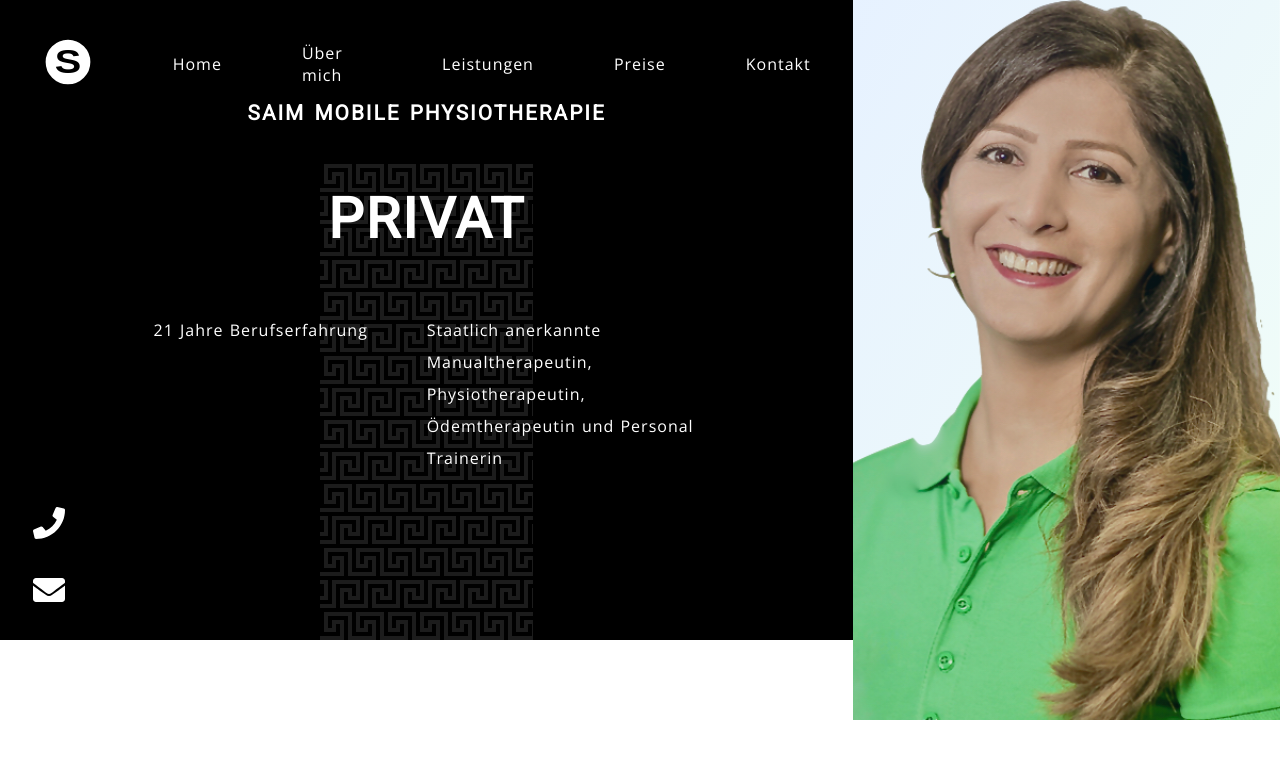
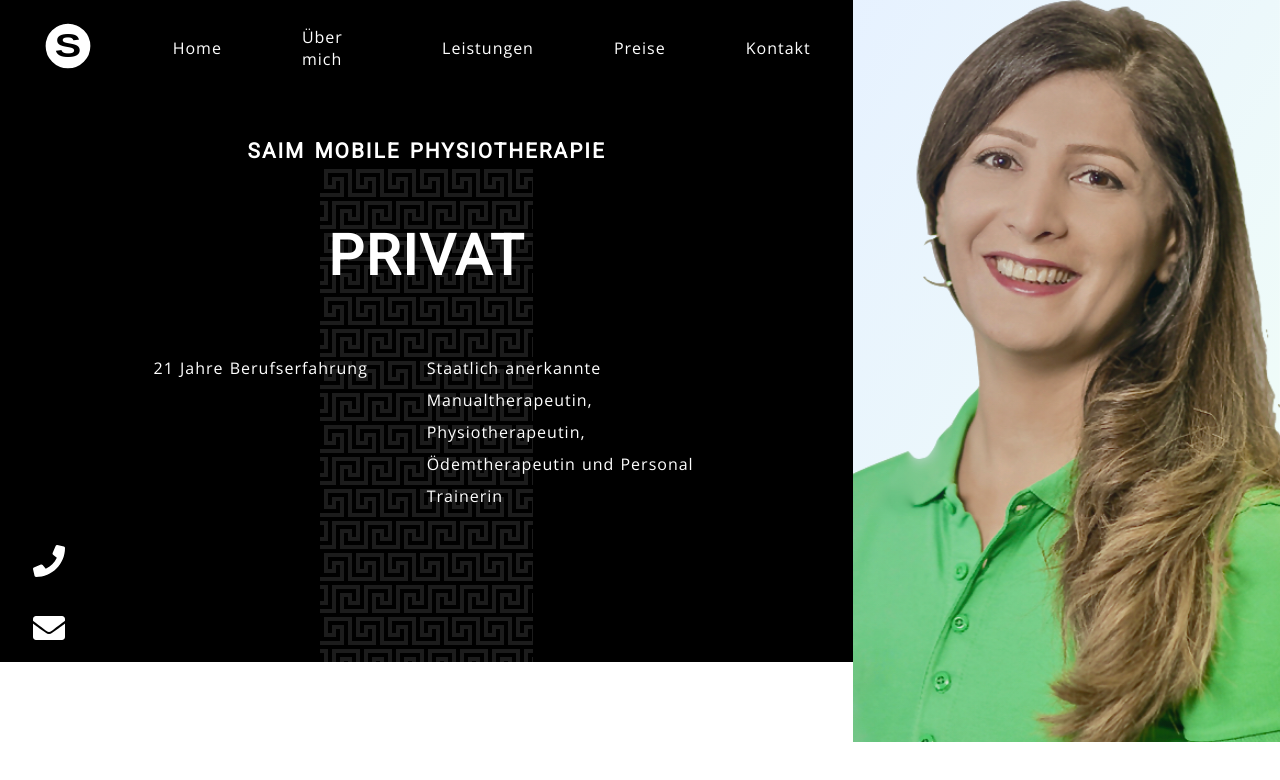
Before and after one commit to ab7z/saim-mobilephysio, a React (Create React App) app: page / in a window 1280 px wide. Shown: the top 780 px of the page. Built offline with nearby package versions, Linux system fonts and the light colour scheme.

Commit message:
adjust the flexbox spacing. add firebase target hosting logic.

```diff
--- a/src/components/Header.js
+++ b/src/components/Header.js
@@ -19,6 +19,7 @@ const Header = () => {
                             <a href="">Preise</a>
                             <a href="">Kontakt</a>
                         </nav>
+                        <div className={styles.helper}>
                             <h1 children={"Saim Mobile Physiotherapie"}
                                 className={styles.h1}
                             />
@@ -34,6 +35,7 @@ const Header = () => {
                                         Personal Trainerin</p>
                                 </div>
                             </div>
+                        </div>
                         <div className={styles.icons}>
                             <a><FontAwesomeIcon icon={faPhone} size={'2x'}/></a>
                             <a><FontAwesomeIcon icon={faEnvelope} size={'2x'}/></a>
--- a/src/styles/components/Header.module.css
+++ b/src/styles/components/Header.module.css
@@ -35,11 +35,10 @@
 
 .nav {
     width: 90%;
-    //margin-bottom: auto;
-    margin-top: 2rem;
     display: flex;
     flex-flow: row nowrap;
     align-items: center;
+    padding-top: 1rem;
 }
 
 .nav *:not(:last-child) {
@@ -70,8 +69,15 @@
 }
 
 .nav a:hover:before {
-    background-color: green;
+    background-color: var(--custom-green);
     width: 100%;
+}
+
+.helper {
+    display: flex;
+    flex-flow: column nowrap;
+    align-items: center;
+    margin-top: 4rem;
 }
 
 .h1,
@@ -108,15 +114,20 @@
     color: white;
     display: flex;
     flex-flow: column nowrap;
-    //margin-top: auto;
     align-self: flex-start;
     padding: 0 2rem;
-    margin-bottom: 1rem;
 }
 
 .icons a {
     margin: 1rem 0;
     border: 1px solid transparent;
+    transition: transform .2s ease-in-out, color .3s ease-in-out;
+}
+
+.icons a:hover {
+    cursor: pointer;
+    transform: scale(1.2);
+    color: var(--custom-green);
 }
 
 .right {
--- a/src/styles/index.css
+++ b/src/styles/index.css
@@ -1,5 +1,6 @@
 :root {
     --header-height: 80vh;
+    --custom-green: seagreen;
 }
 
 body {
```
Also changed, not shown: firebase.json (added), 2 other files (tests, documents, lock files or other folders). Lines whose indentation alone changed are shown as unchanged.
